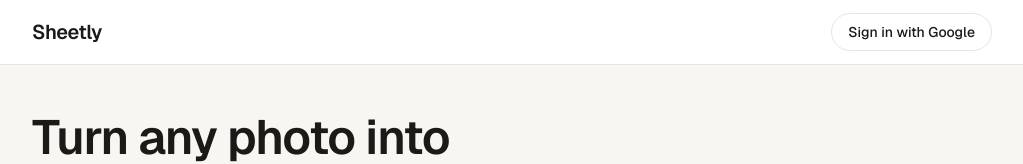
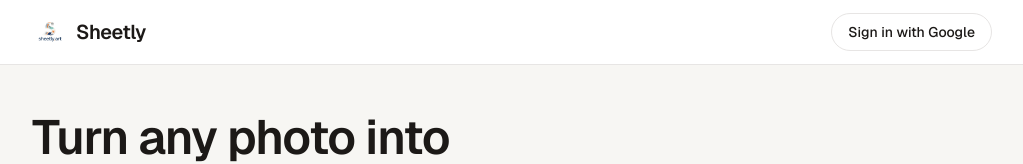
Before and after one commit to huibobai/sheetly.art, a Next.js app: page / in a window 1280 px wide. Shown: the top 164 px of the page, without its empty margins (128-1151 px from the left). Built offline with nearby package versions, Linux system fonts and the light colour scheme; no server answers.

Commit message:
Add Sheetly logo to header and favicon

```diff
--- a/app/layout.tsx
+++ b/app/layout.tsx
@@ -17,6 +17,10 @@ const geistMono = Geist_Mono({
 export const metadata: Metadata = {
   title: "Sheetly",
   description: "Turn any photo into a custom sticker sheet you can print.",
+  icons: {
+    icon: "/logo.png",
+    apple: "/logo.png",
+  },
 };
 
 export default function RootLayout({ children }: LayoutProps<"/">) {
--- a/components/Header.tsx
+++ b/components/Header.tsx
@@ -6,7 +6,9 @@ export function Header() {
   return (
     <header className="border-b border-border bg-surface">
       <div className="mx-auto flex min-h-16 w-full max-w-5xl flex-wrap items-center justify-between gap-3 px-4 py-3 sm:px-6 lg:px-8">
-        <Link href="/" className="text-xl font-semibold tracking-tight text-foreground">
+        <Link href="/" className="flex shrink-0 items-center gap-2 text-xl font-semibold tracking-tight text-foreground">
+          {/* eslint-disable-next-line @next/next/no-img-element */}
+          <img src="/logo.png" alt="" width={120} height={120} className="h-9 w-9" />
           Sheetly
         </Link>
         <Suspense fallback={null}>
```
Also changed, not shown: public/logo.png (added), 1 other file (tests, documents, lock files or other folders).
